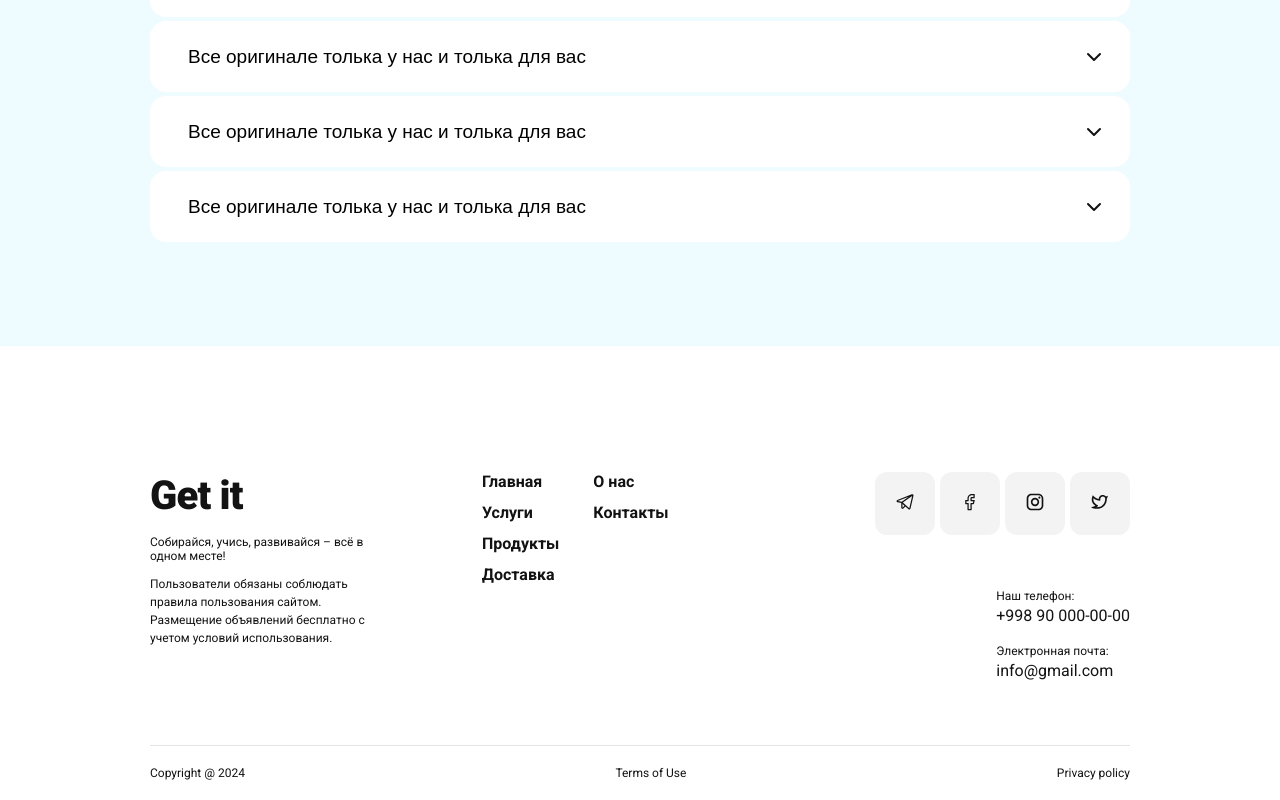
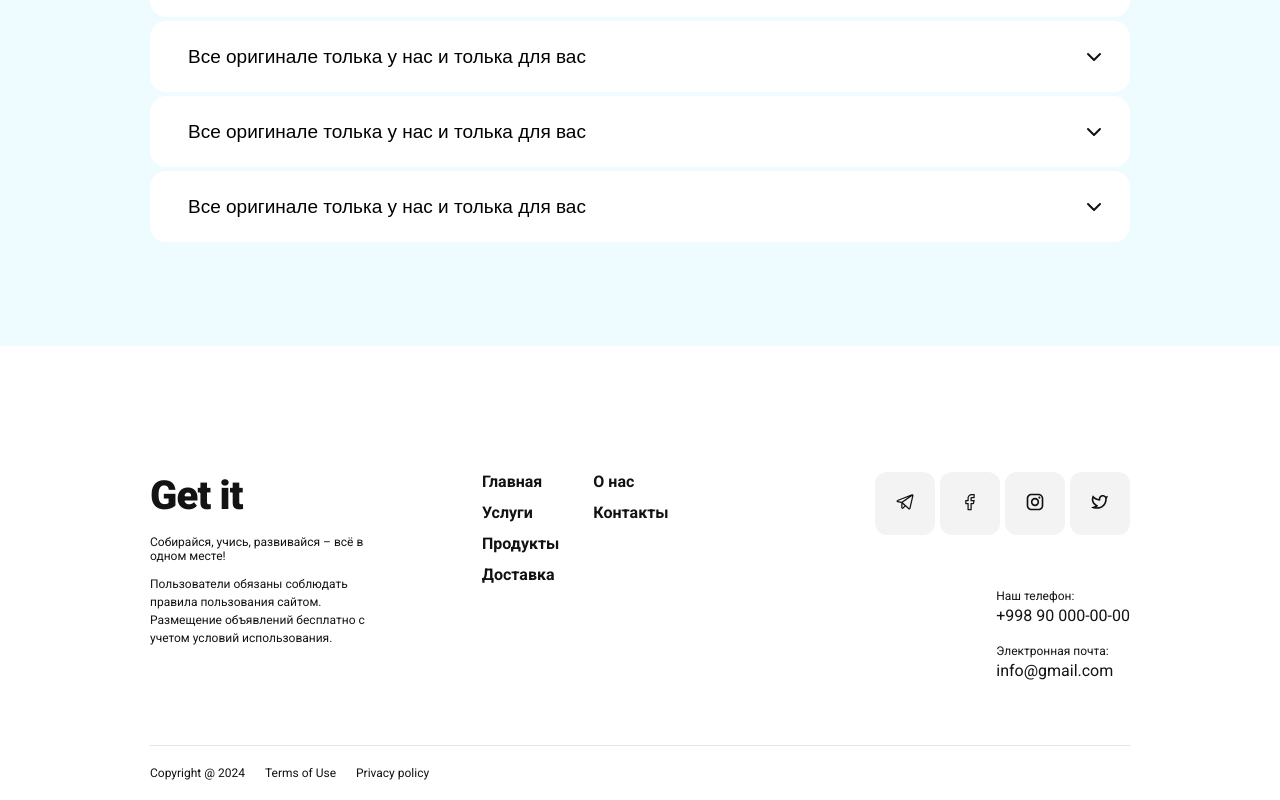
Before and after one commit to Pheonix999777/project, a Next.js app: page / in a window 1280 px wide. Shown: the part 5516-6316 px from the top of the page. Built offline with nearby package versions, Linux system fonts and the light colour scheme.

Commit message:
fix code footer

```diff
--- a/src/app/Components/Footer/style.scss
+++ b/src/app/Components/Footer/style.scss
@@ -109,7 +109,7 @@
     padding: 20px 0;
     border-top: 1px solid #e4e4e4;
     display: flex;
-    justify-content: space-between;
+    gap: 20px;
 
     .footer__bottom-text {
       color: #131313;
```
